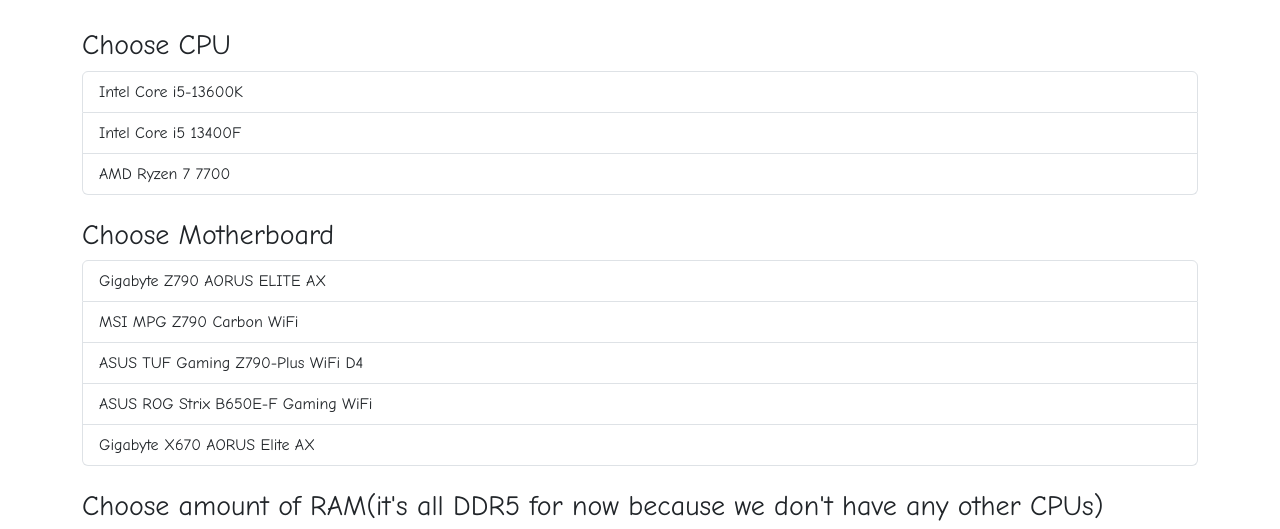
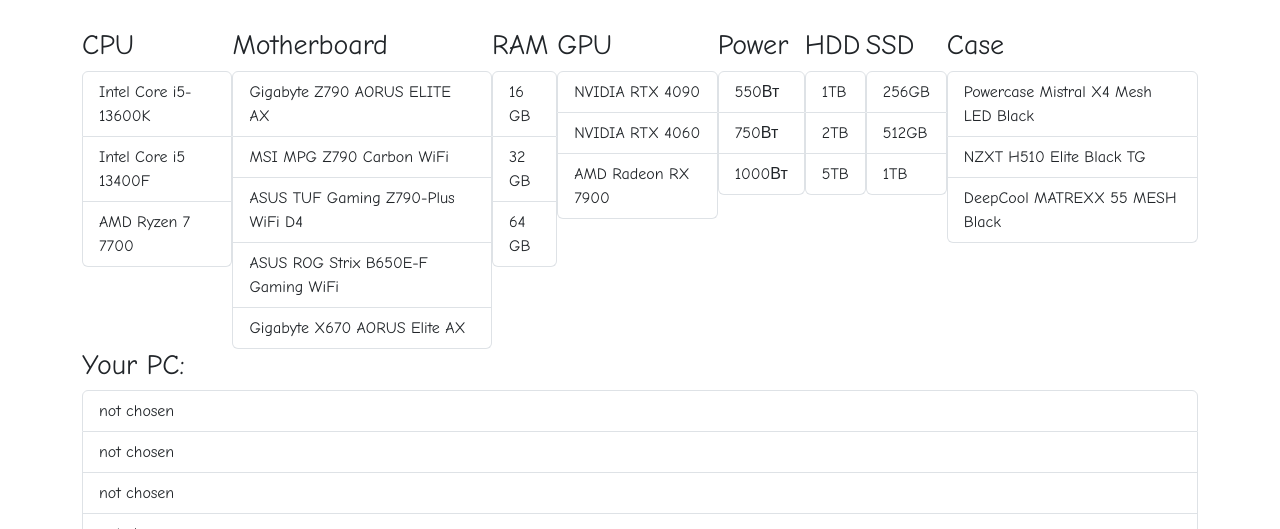
Before and after one commit to DamirBai/aituconfiguration, a plain HTML site: page configurator.html in a window 1280 px wide. Shown: the part 211-740 px from the top of the page. Drawn offline with nearby package versions, Linux system fonts and the light colour scheme.

Commit message:
final!!!!!

```diff
--- a/configurator.html
+++ b/configurator.html
@@ -11,14 +11,20 @@
     <link rel="preconnect" href="https://fonts.gstatic.com" crossorigin>
     <link href="https://fonts.googleapis.com/css2?family=Bebas+Neue&display=swap" rel="stylesheet">
     <script src="conf.js"></script>
-</head>
-<body>
     <style>
-    @import url('https://fonts.googleapis.com/css2?family=Bebas+Neue&display=swap');
         body{
             font-family: 'Comic Sans MS', sans-serif;
         }
+        div.inline{
+            display: inline-block;
+        }
+        div.main-box{
+            display: inline-flex;
+            max-height: 500px;
+        }
     </style>
+</head>
+<body>
 <nav class="navbar navbar-expand-sm bg-light navbar-light">
     <div class="container-fluid">
         <a class="navbar-brand" href="index.html">
@@ -56,20 +62,25 @@
             </ul>
         </div>
     </div>
-</nav><div class="container">
+</nav>
+<div class="container">
     <br>
     <h1>Configurator</h1>
     <br>
     <h2>Assemble your PC</h2>
     <br>
-    <h3>Choose CPU</h3>
+    <div class="main-box">
+        <div class="inline">
+            <h3>CPU</h3>
             <div class="list-group">
                 <button type="button" onclick="cpu1()" ondragstart="drag(event)" draggable="true" id="cpu1" class="list-group-item list-group-item-action">Intel Core i5-13600K</button>
                 <button type="button" onclick="cpu2()" ondragstart="drag(event)" draggable="true" id="cpu2" class="list-group-item list-group-item-action">Intel Core i5 13400F</button>
                 <button type="button" onclick="cpu3()" ondragstart="drag(event)" draggable="true" id="cpu3" class="list-group-item list-group-item-action">AMD Ryzen 7 7700</button>
             </div>
+        </div>
         <br>
-    <h3>Choose Motherboard</h3>
+        <div class="inline">
+            <h3>Motherboard</h3>
             <div class="list-group">
                 <button type="button" onclick="mother1()" ondragstart="drag(event)" draggable="true" id="mother1" class="list-group-item list-group-item-action">Gigabyte Z790 AORUS ELITE AX</button>
                 <button type="button" onclick="mother2()" ondragstart="drag(event)" draggable="true" id="mother2" class="list-group-item list-group-item-action">MSI MPG Z790 Carbon WiFi</button>
@@ -77,49 +88,63 @@
                 <button type="button" onclick="mother4()" ondragstart="drag(event)" draggable="true" id="mother4" class="list-group-item list-group-item-action">ASUS ROG Strix B650E-F Gaming WiFi</button>
                 <button type="button" onclick="mother5()" ondragstart="drag(event)" draggable="true" id="mother5" class="list-group-item list-group-item-action">Gigabyte X670 AORUS Elite AX</button>
             </div>
+        </div>
         <br>
-    <h3>Choose amount of RAM(it's all DDR5 for now because we don't have any other CPUs)</h3>
+        <div class="inline">
+            <h3>RAM</h3>
             <div class="list-group">
                 <button type="button" onclick="ram1()" ondragstart="drag(event)" draggable="true" id="ram1" class="list-group-item list-group-item-action">16 GB</button>
                 <button type="button" onclick="ram2()" ondragstart="drag(event)" draggable="true" id="ram2" class="list-group-item list-group-item-action">32 GB</button>
                 <button type="button" onclick="ram3()" ondragstart="drag(event)" draggable="true" id="ram3" class="list-group-item list-group-item-action">64 GB</button>
             </div>
+        </div>
         <br>
-    <h3>Choose GPU</h3>
+        <div class="inline">
+            <h3>GPU</h3>
             <div class="list-group">
                 <button type="button" onclick="gpu1()" ondragstart="drag(event)" draggable="true" id="gpu1" class="list-group-item list-group-item-action">NVIDIA RTX 4090</button>
                 <button type="button" onclick="gpu2()" ondragstart="drag(event)" draggable="true" id="gpu2" class="list-group-item list-group-item-action">NVIDIA RTX 4060</button>
                 <button type="button" onclick="gpu3()" ondragstart="drag(event)" draggable="true" id="gpu3" class="list-group-item list-group-item-action">AMD Radeon RX 7900</button>
             </div>
+        </div>
         <br>
-    <h3>Choose power unit(Super Flower Leadex)</h3>
+        <div class="inline">
+            <h3>Power</h3>
             <div class="list-group">
                 <button type="button" onclick="pu1()" ondragstart="drag(event)" draggable="true" id="pu1" class="list-group-item list-group-item-action">550Вт</button>
                 <button type="button" onclick="pu2()" ondragstart="drag(event)" draggable="true" id="pu2" class="list-group-item list-group-item-action">750Вт</button>
                 <button type="button" onclick="pu3()" ondragstart="drag(event)" draggable="true" id="pu3" class="list-group-item list-group-item-action">1000Вт</button>
             </div>
+        </div>
         <br>
-    <h3>Choose HDD(Seagate)</h3>
+        <div class="inline">
+            <h3>HDD</h3>
             <div class="list-group">
                 <button type="button" onclick="hdd1()" ondragstart="drag(event)" draggable="true" id="hdd1" class="list-group-item list-group-item-action">1TB</button>
                 <button type="button" onclick="hdd2()" ondragstart="drag(event)" draggable="true" id="hdd2" class="list-group-item list-group-item-action">2TB</button>
                 <button type="button" onclick="hdd3()" ondragstart="drag(event)" draggable="true" id="hdd3" class="list-group-item list-group-item-action">5TB</button>
             </div>
+        </div>
         <br>
-    <h3>Choose SSD(Kingston)</h3>
+        <div class="inline">
+            <h3>SSD</h3>
             <div class="list-group">
                 <button type="button" onclick="ssd1()" ondragstart="drag(event)" draggable="true" id="ssd1" class="list-group-item list-group-item-action">256GB</button>
                 <button type="button" onclick="ssd2()" ondragstart="drag(event)" draggable="true" id="ssd2" class="list-group-item list-group-item-action">512GB</button>
                 <button type="button" onclick="ssd3()" ondragstart="drag(event)" draggable="true" id="ssd3" class="list-group-item list-group-item-action">1TB</button>
             </div>
+        </div>
         <br>
-    <h3>Choose Case</h3>
+        <div class="inline">
+            <h3>Case</h3>
             <div class="list-group">
-        <button type="button" onclick="case1()" ondragstart="drag(event)" draggable="true" id="case1" class="list-group-item list-group-item-action">Powercase Mistral X4 Mesh LED Black</button type="button" onclick="case1()">
+                <button type="button" onclick="case1()" ondragstart="drag(event)" draggable="true" id="case1" class="list-group-item list-group-item-action">Powercase Mistral X4 Mesh LED Black</button>
                 <button type="button" onclick="case2()" ondragstart="drag(event)" draggable="true" id="case2" class="list-group-item list-group-item-action">NZXT H510 Elite Black TG</button>
                 <button type="button" onclick="case3()" ondragstart="drag(event)" draggable="true" id="case3" class="list-group-item list-group-item-action">DeepCool MATREXX 55 MESH Black</button>
             </div>
+        </div>
         <br>
+    </div>
     <h3>Your PC: </h3>
     <ul class="list-group" ondrop="drop(event)" ondragover="allowDrop(event)">
         <li id="cpu" draggable="true" class="list-group-item">not chosen</li>
```
Also changed, not shown: home.js (deleted, +0 -18 lines), index.html (+0 -1 lines). Lines whose indentation alone changed are shown as unchanged.
